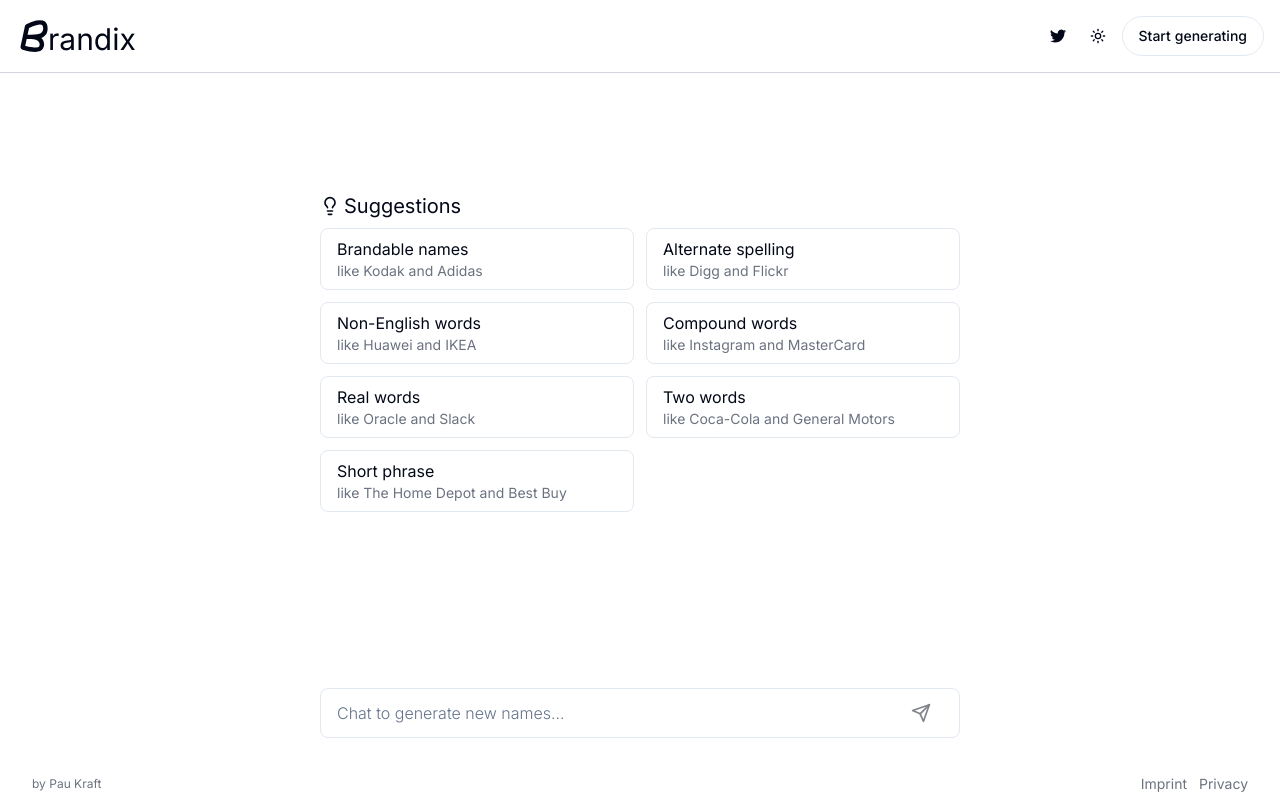
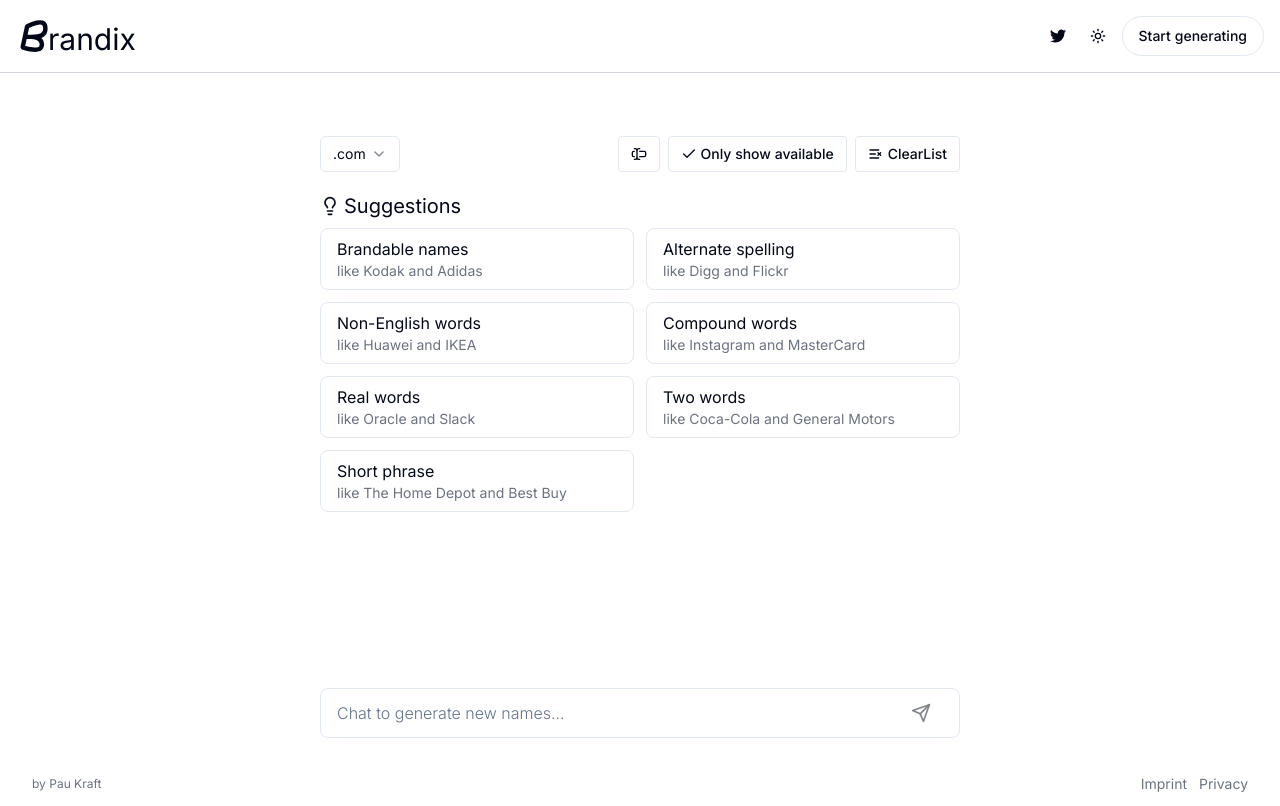
Before and after one commit to paukraft/brandix, a Next.js app: page /generate in a window 1280 px wide. Shown: the top 806 px of the page. Built offline with nearby package versions, Linux system fonts and the light colour scheme.

Commit message:
♻️ gpt-4o

```diff
--- a/src/app/api/generate/route.ts
+++ b/src/app/api/generate/route.ts
@@ -25,7 +25,7 @@ export async function POST(req: NextRequest) {
   }
 
   const { stream } = await openAIStream({
-    model: 'gpt-3.5-turbo-0613',
+    model: 'gpt-4o',
     messages: [
       {
         content:
--- a/src/app/generate/page.tsx
+++ b/src/app/generate/page.tsx
@@ -280,12 +280,7 @@ export default function Home() {
   return (
     <>
       <div className="flex flex-col md:mt-4 lg:mt-8 xl:mt-12 max-w-2xl mx-auto w-full gap-3 px-4">
-        <div
-          className={cn(
-            'flex invisible justify-between gap-2',
-            toRender.length > 0 && 'visible'
-          )}
-        >
+        <div className={cn('flex justify-between gap-2')}>
           <DomainExtensionSelect
             extension={extension}
             setExtension={setExtension}
--- a/src/lib/openAiStream.ts
+++ b/src/lib/openAiStream.ts
@@ -9,7 +9,7 @@ type Message = {
   content: string
 }
 
-type OpenAIModel = 'gpt-4' | 'gpt-3.5-turbo' | 'gpt-3.5-turbo-0613'
+type OpenAIModel = 'gpt-4o' | 'gpt-3.5-turbo'
 
 export const openAIStream = async ({
   model,
```
